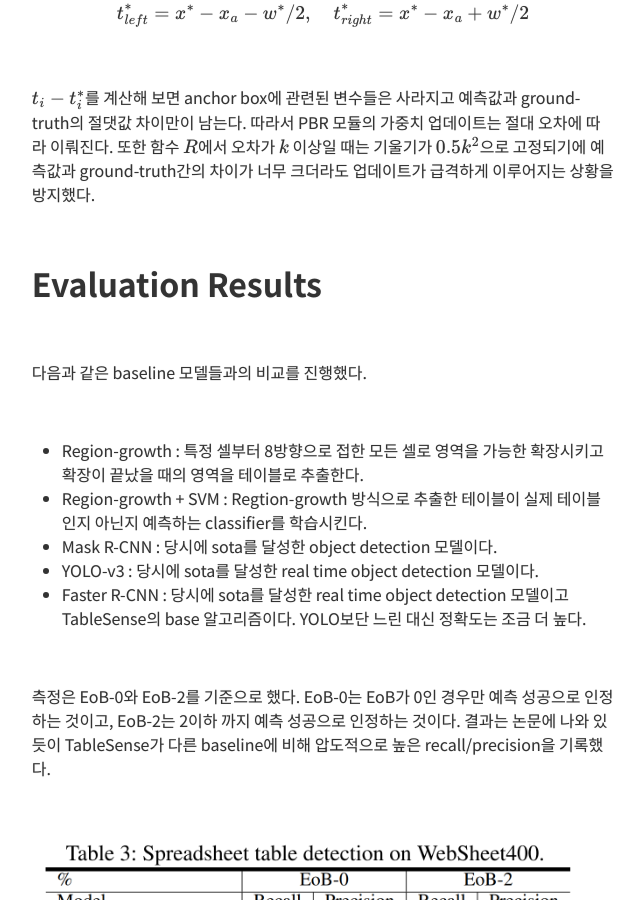
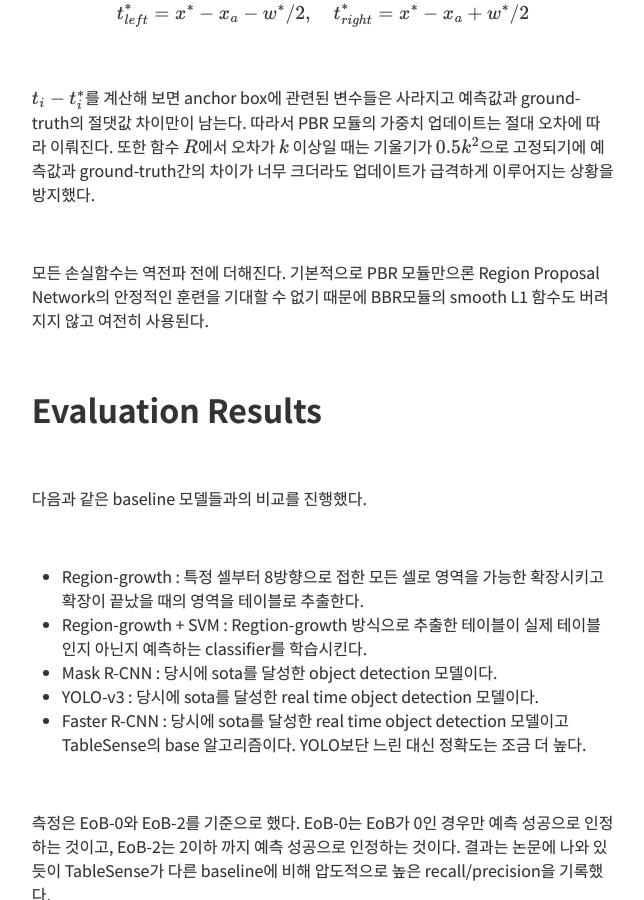
Before and after one commit to Clarit7/clarit7.github.io, a Jekyll site: the page built from _posts/2021-12-10-tablesense.md, in a window 1280 px wide and 900 px high, scrolled down 6351 px. Shown: the whole window, without its empty margins (317-961 px from the left). Built offline with Jekyll 4.4.1, drawn with Linux system fonts in a browser that asks for light colours; some web fonts are replaced; formulas are drawn with MathJax 3; comment, search, counter and statistics services are not loaded.

Commit message:
Update 2021-12-10-tablesense.md

```diff
--- a/_posts/2021-12-10-tablesense.md
+++ b/_posts/2021-12-10-tablesense.md
@@ -216,6 +216,10 @@ $t_i - t_i^\*$를 계산해 보면 anchor box에 관련된 변수들은 사라
 
 <br/>
 
+모든 손실함수는 역전파 전에 더해진다. 기본적으로 PBR 모듈만으론 Region Proposal Network의 안정적인 훈련을 기대할 수 없기 때문에 BBR모듈의 smooth L1 함수도 버려지지 않고 여전히 사용된다.
+
+<br/>
+
 ## Evaluation Results
 
 <br/>
```
